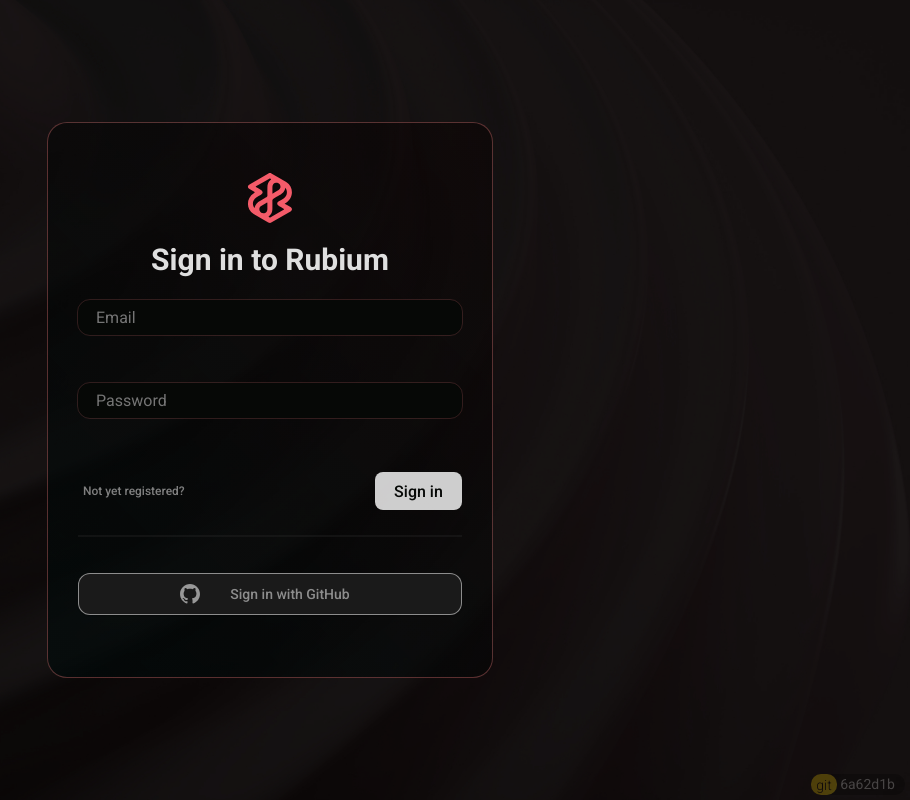
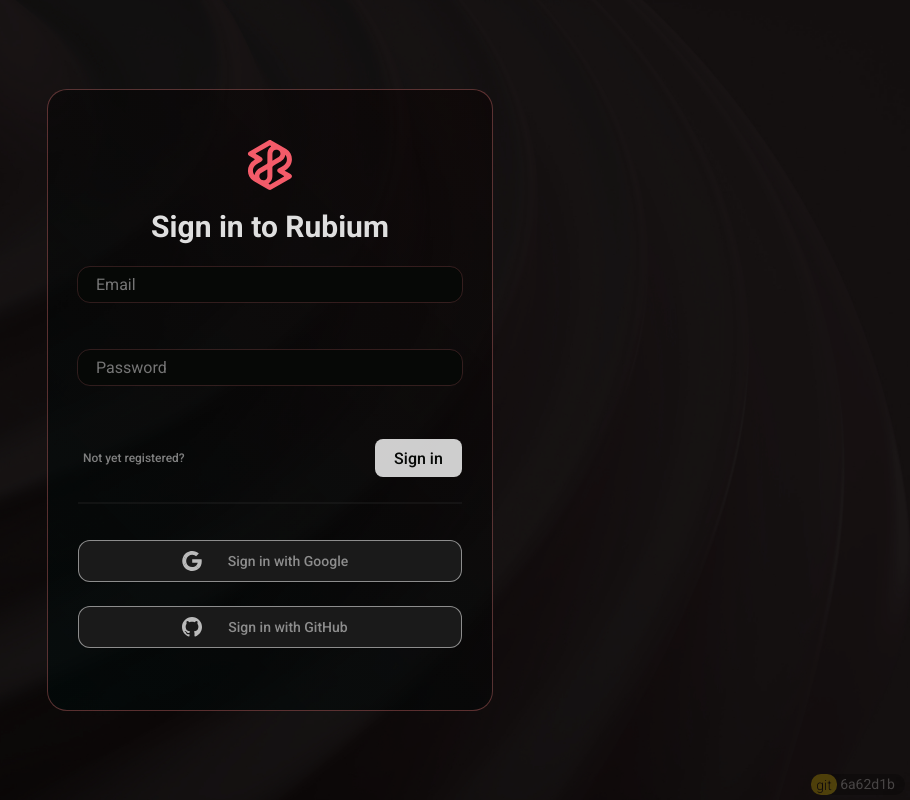
Before and after one commit to t4zzlerdeveloper/rubium, a React (Vite) app: page /login in a window 1280 px wide. Shown: the whole page, without its empty margins (370-1280 px from the left). Built offline with nearby package versions, Linux system fonts and the light colour scheme; no server answers.

Commit message:
oauth dynamic button

```diff
--- a/src/lib/context/user.jsx
+++ b/src/lib/context/user.jsx
@@ -15,9 +15,9 @@
     setUser(await account.get());
   }
 
-  async function loginWithGitHub() {
+  async function loginWith(provider) {
     //await account.createAnonymousSession();
-    const loggedIn = await account.createOAuth2Session("github","http://localhost:5173/auth/oauth2/success","https://rubium.vercel.app/login",["https://www.googleapis.com/auth/userinfo.email", "https://www.googleapis.com/auth/userinfo.profile", "openid"]);
+    const loggedIn = await account.createOAuth2Session(provider,"http://localhost:5173/auth/oauth2/success","https://rubium.vercel.app/login",["https://www.googleapis.com/auth/userinfo.email", "https://www.googleapis.com/auth/userinfo.profile", "openid"]);
   }
 
   async function logout() {
@@ -51,7 +51,7 @@
   }, []);
 
   return (
-    <UserContext.Provider value={{ current: user, login,loginWithGitHub, logout, register,sendVerification }}>
+    <UserContext.Provider value={{ current: user, login,loginWith, logout, register,sendVerification }}>
       {props.children}
     </UserContext.Provider>
   );
--- a/src/pages/LoginPage/index.jsx
+++ b/src/pages/LoginPage/index.jsx
@@ -7,7 +7,7 @@
 import Loader from '../../views/Loader';
 import { useNavigate } from 'react-router-dom';
 import Toast from '../../views/Toast';
-import GitHubButton from '../../views/GitHubButton';
+import OAuthButton from '../../views/OAuthButton';
 
 function LoginPage(){
 
@@ -71,7 +71,8 @@
             <button  onClick={() => login(email, password)}>Sign in</button>
         </div>}
         <section className='login-sep'><br/></section>
-        <GitHubButton/>
+        <OAuthButton provider="google"/>
+        <OAuthButton provider="github"/>
     </div>
     <div className="login-back" style={{background: `url(${loginBack})`,backgroundSize:"cover"}}></div>
 
--- a/src/views/GitHubButton/index.jsx
+++ /dev/null
@@ -1,21 +0,0 @@
-import { useUser } from '../../lib/context/user';
-import './GitHubButton.css'
-
-import githubLogo from '../../assets/github.svg'
-
-
-function GitHubButton(){
-
-    const user = useUser();
-
-return(
-    <button type="button" className="google-btn" onClick={()=>{user.loginWithGitHub()}} >
-    <div>
-        <img src={githubLogo}/>
-        <p>Sign in with GitHub</p>
-    </div>
-
-    </button>)
-}
-
-export default GitHubButton
--- a/src/views/GitHubButton/GitHubButton.css
+++ b/src/views/OAuthButton/OAuthButton.css
@@ -1,4 +1,4 @@
-.google-btn {
+.oauth-btn {
     font-family: inherit;
     transition: background-color .3s, box-shadow .3s;
     margin:12px 0px;
@@ -20,43 +20,43 @@
 
   }
 
-  .google-btn > div{
+  .oauth-btn > div{
     display: flex;
     flex-direction: row;
-    gap:20px;
+    gap:16px;
     place-items: center;
   }
 
-  .google-btn > div > img{
+  .oauth-btn > div > img{
     width:  20px;
     height: 20px;
-    filter: grayscale() brightness(500%);
+    filter: grayscale() brightness(1000%) opacity(0.7);
     transition:0.4s;
   }
 
-  .google-btn:hover > div > img{
+  .oauth-btn:hover > div > img{
     width:  20px;
     height: 20px;
-    filter: grayscale() brightness(0%)
+    filter: none;
   }
 
-  .google-btn > div > p{
+  .oauth-btn > div > p{
     padding:0 10px;
     margin:0;
   }
 
-  .google-btn:hover {
+  .oauth-btn:hover {
     box-shadow: 0 -1px 0 rgba(0, 0, 0, .04), 0 2px 4px rgba(0, 0, 0, .25);
     background-color: white;
     color:black;
     border: 1px solid white;
   }
 
-  .google-btn:active {
+  .oauth-btn:active {
     background-color: #eeeeee;
   }
 
-  .google-btn:focus {
+  .oauth-btn:focus {
     outline: none;
     box-shadow:
       0 -1px 0 rgba(0, 0, 0, .04),
@@ -64,7 +64,7 @@
       0 0 0 3px #c8dafc;
   }
 
-  .google-btn:disabled {
+  .oauth-btn:disabled {
     filter: grayscale(100%);
     background-color: #ebebeb;
     box-shadow: 0 -1px 0 rgba(0, 0, 0, .04), 0 1px 1px rgba(0, 0, 0, .25);
--- /dev/null
+++ b/src/views/OAuthButton/index.jsx
@@ -0,0 +1,35 @@
+import { useUser } from '../../lib/context/user';
+import './OAuthButton.css'
+
+import githubLogo from '../../assets/github.svg'
+import googleLogo from '../../assets/google.svg'
+
+const providerDict =
+{
+    "google": {
+        name:"Google",
+        img: googleLogo,
+    },
+    "github": {
+        name:"GitHub",
+        img: githubLogo,
+    }
+}
+
+function GitHubButton(props){
+
+    const user = useUser();
+
+    const provider = providerDict[props.provider];
+
+    return(
+        <button type="button" className="oauth-btn" onClick={()=>{user.loginWith(props.provider)}} >
+        <div>
+            <img src={provider.img}/>
+            <p>Sign in with {provider.name}</p>
+        </div>
+
+        </button>)
+}
+
+export default GitHubButton
```
Also changed, not shown: src/assets/google.svg (added).
